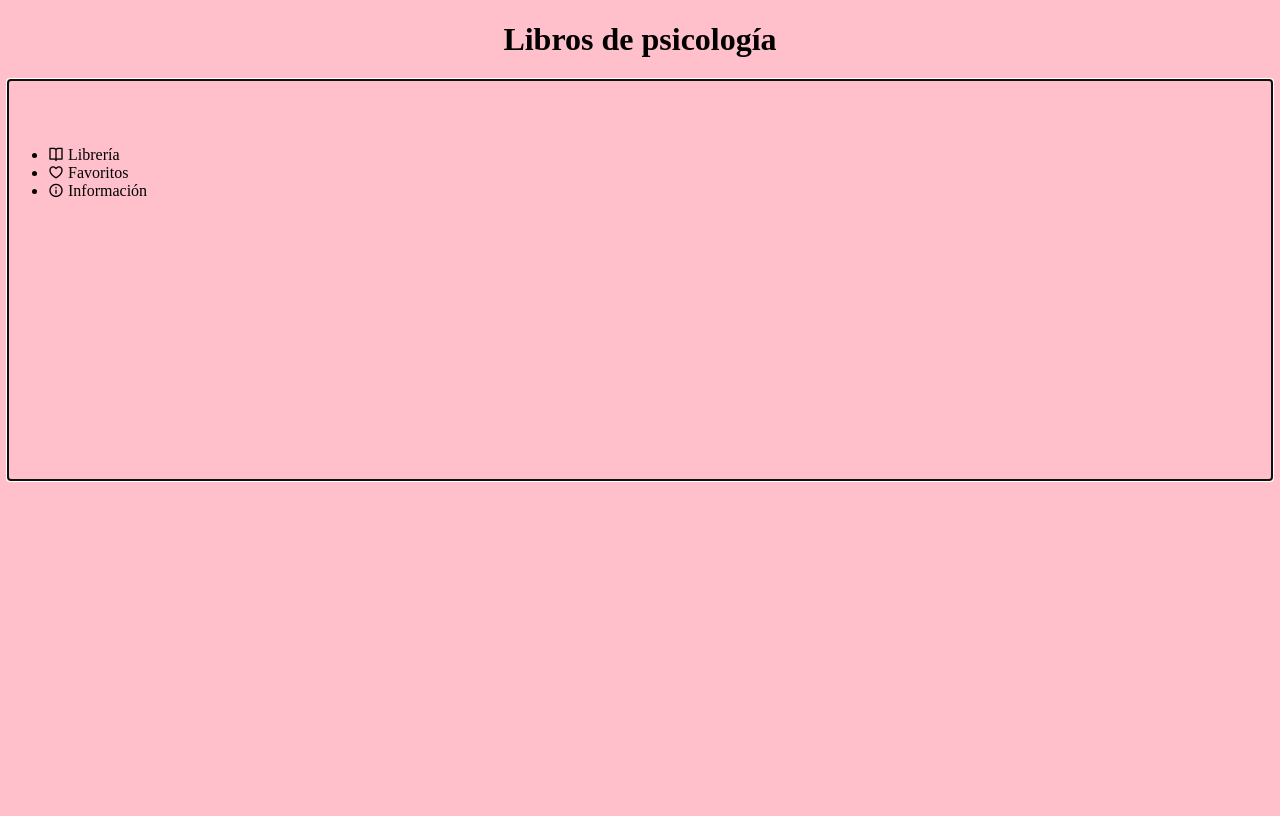
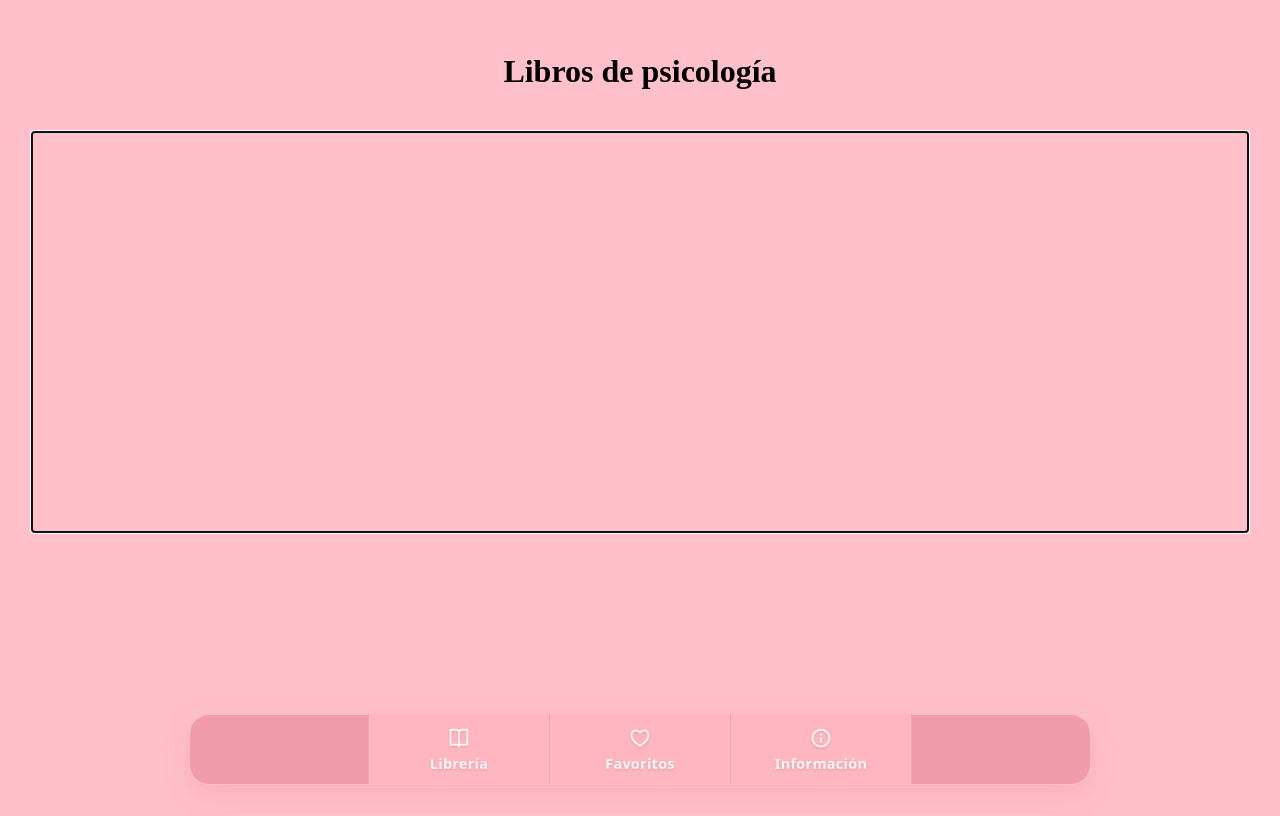
Before and after one commit to cassiecass-cs/libreria-psicologia, a plain HTML site: page index.html in a window 1280 px wide. Drawn offline with nearby package versions, Linux system fonts and the light colour scheme; the site is published under a folder, as on GitHub Pages, so addresses that start at the root find nothing; no server answers.

Commit message:
se agrego rutas relativas

```diff
--- a/index.html
+++ b/index.html
@@ -5,11 +5,11 @@
     <meta name="viewport" content="width=device-width, initial-scale=1.0">
     <title>Libros de psicología</title>
     <link href="https://cdn.jsdelivr.net/npm/remixicon@4.2.0/fonts/remixicon.css" rel="stylesheet"/>
-    <link rel="stylesheet" href="/components/blocks/blocks.css">
-    <link rel="stylesheet" href="/components/nav/nav.css">
-    <link rel="stylesheet" href="/components/listview/listview.css">
-    <link rel="stylesheet" href="styles.css">
-    <link rel="manifest" href="manifest.json">
+    <link rel="stylesheet" href="./components/blocks/blocks.css">
+    <link rel="stylesheet" href="./components/nav/nav.css">
+    <link rel="stylesheet" href="./components/listview/listview.css">
+    <link rel="stylesheet" href="./styles.css">
+    <link rel="manifest" href="./manifest.json">
     <meta name="theme-color" content="#e8a4b9">
 </head>
 <body>
@@ -90,6 +90,6 @@
         </ul>
     </nav>
 
-    <script type="module" src="main.js"></script>
+    <script type="module" src="./main.js"></script>
 </body>
 </html>
```
